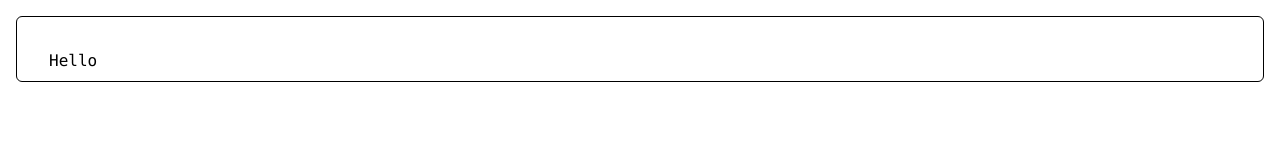
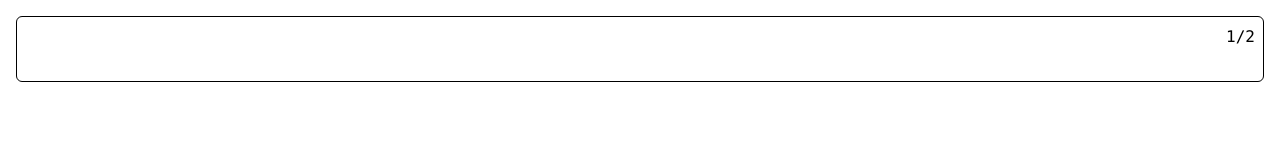
Before and after one commit to code0monkey1/resume-builder-next, a Next.js app: page /form in a window 1280 px wide. Shown: the top 160 px of the page. Built offline with nearby package versions, Linux system fonts and the light colour scheme.

Commit message:
1 Sept 2023, 11:21

```diff
--- a/app/form/page.tsx
+++ b/app/form/page.tsx
@@ -17,7 +17,9 @@ const Form = () => {
   return (
     <div className="relative bg-white border border-solid border-black p-8 m-4 rounded-md font-mono">
       <form>
-        <div className="absolute">{Step}</div>
+        <div className="absolute top-2 right-2 ">
+          {currentStepIndex + 1}/{steps.length}
+        </div>
       </form>
     </div>
   );
```
